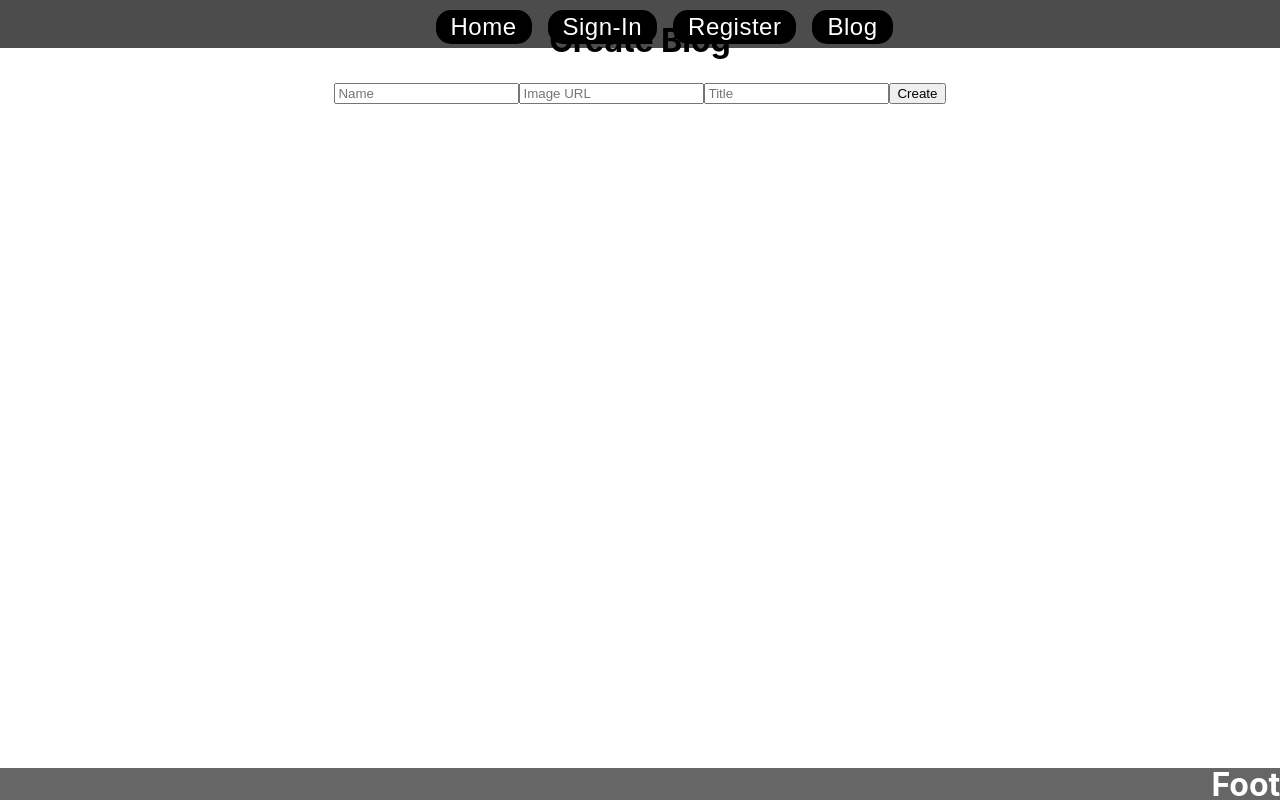
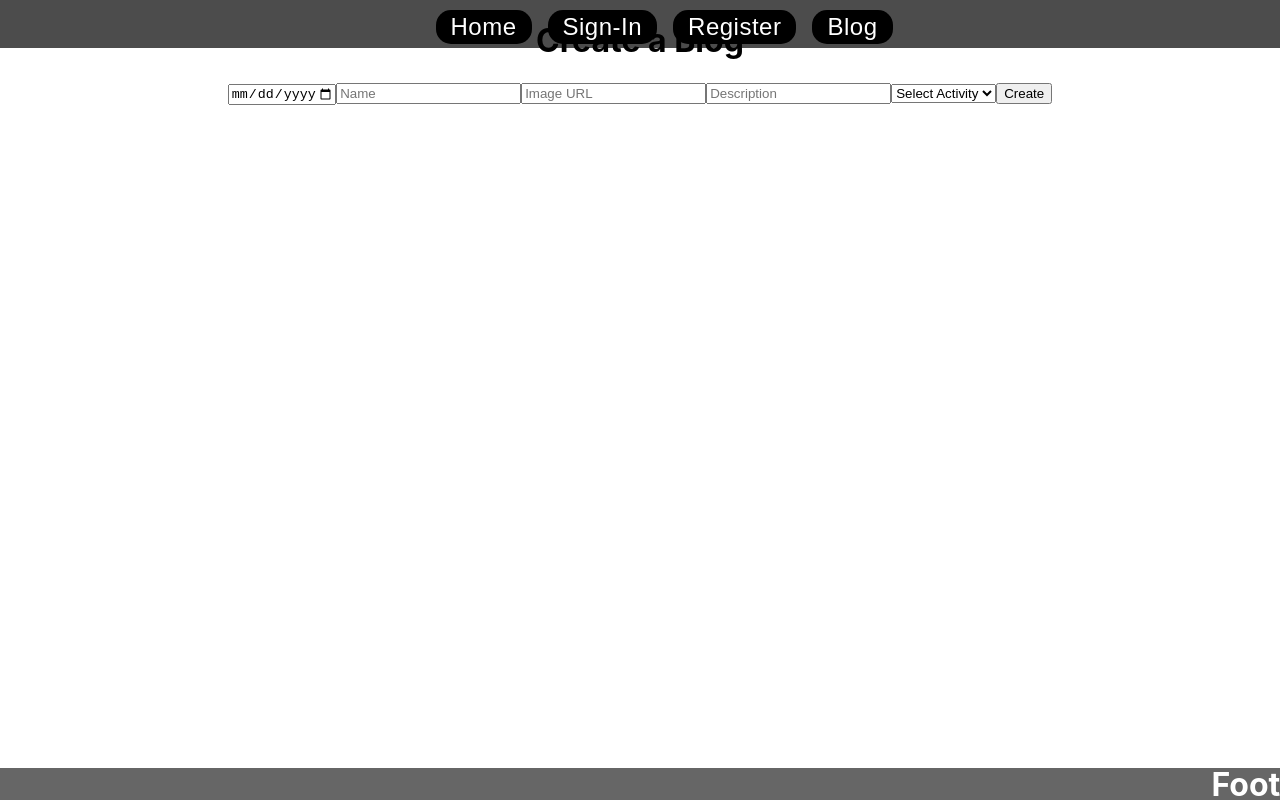
Before and after one commit to ellenell/ocean-app-frontend, a React (Create React App) app: page /blog/create in a window 1280 px wide. Built offline with nearby package versions, Linux system fonts and the light colour scheme; no server answers.

Commit message:
formatted my dates and attempted to get type of activity from my schema

```diff
--- a/src/pages/Create.js
+++ b/src/pages/Create.js
@@ -3,23 +3,28 @@ import { useNavigate } from "react-router-dom";
 
 const Create = ({ createBlog }) => {
   const [newBlog, setNewBlog] = useState({
+    date: "",
     name: "",
     image: "",
-    title: ""
+    description: "",
+    activity: ""
   });
   const navigate = useNavigate();
 
   const handleChange = (event) => {
-    setNewBlog({ ...newBlog, [event.target.name]: event.target.value });
+    const { name, value } = event.target;
+    setNewBlog({ ...newBlog, [name]: value });
   };
 
   const handleSubmit = (event) => {
     event.preventDefault();
     createBlog(newBlog);
     setNewBlog({
+      date: "",
       name: "",
       image: "",
-      title: ""
+      description: "",
+      typeofactivity: ""
     });
 
     // Redirect to the Show page after creating the blog
@@ -28,8 +33,17 @@ const Create = ({ createBlog }) => {
 
   return (
     <div>
-      <h1>Create Blog</h1>
+      <h1>Create a Blog</h1>
       <form onSubmit={handleSubmit}>
+      <input
+          type="date"
+          value={newBlog.date}
+          id="start"
+          name="date"
+          min="2018-01-01"
+          max="2050-12-31"
+          onChange={handleChange}
+        />
         <input
           type="text"
           name="name"
@@ -46,11 +60,18 @@ const Create = ({ createBlog }) => {
         />
         <input
           type="text"
-          name="title"
-          value={newBlog.title}
+          name="description"
+          value={newBlog.description}
           onChange={handleChange}
-          placeholder="Title"
+          placeholder="Description"
         />
+        <select name="activity" id="activity" onChange={handleChange} value={newBlog.typeofactivity}>
+          <option value="">Select Activity</option>
+          <option value="surfing">Surfing</option>
+          <option value="kayaking">Kayaking</option>
+          <option value="sailing">Sailing</option>
+          <option value="swimming">Swimming</option>
+        </select>
         <button type="submit">Create</button>
       </form>
     </div>
--- a/src/pages/HomePage.js
+++ b/src/pages/HomePage.js
@@ -26,13 +26,13 @@ function HomePage() {
   return (
     <div className="homepage" style={mainDivStyle}>
       <div>
-        <h2>IS IT OCEAN TIME?</h2>
+        <h2>OCEAN TIME</h2>
         <p>What can I do in the ocean today?</p>
+        <Link to="/surfing-weather">
+          <button style={buttonStyle}>SURFING?</button>
+        </Link>
         <Link to="/kayaking-weather">
           <button style={buttonStyle}>KAYAKING?</button>
-        </Link>
-        <Link to="/surfing-weather">
-          <button style={buttonStyle}>SURFING?</button>
         </Link>
         <Link to="/snorkel-weather">
           <button style={buttonStyle}>SNORKELING?</button>
--- a/src/pages/Index.js
+++ b/src/pages/Index.js
@@ -1,6 +1,8 @@
 import React from 'react';
 import { useState } from "react";
 import {Link} from "react-router-dom"
+
+
 
 const Index = (props) => {
   console.log(props,"props here")
@@ -9,6 +11,7 @@ const Index = (props) => {
     return props.blog.map((blog) => (
       <div key={blog._id} className="blog">
         <Link to={`/blog/${blog._id}`}><h1>{blog.name}</h1></Link>
+        <h3>{formatDate(blog.date)}</h3>
         <img src={blog.image} alt={blog.name} />
         <h3>{blog.title}</h3>
       </div>
@@ -16,8 +19,20 @@ const Index = (props) => {
   };
 
   const loading = () => {
-    return <h1>Loading...</h1>;
+    return <h1>Loading</h1>;
   };
+
+  const formatDate = (dateString) => {
+    const options = {
+      weekday: "long",
+      year: "numeric",
+      month: "long",
+      day: "numeric"
+    };
+    const formattedDate = new Date(dateString).toLocaleDateString("en-US", options);
+    return formattedDate;
+  };
+
   return (props.blog ? loaded() : loading());
 }
 
--- a/src/pages/Show.js
+++ b/src/pages/Show.js
@@ -8,15 +8,29 @@ const Show = (props) => {
   const blogs = blog && blog.find((p) => p._id === id);
 
   if (!blogs) {
-    return <p>Loading...</p>;
+    return <p>Loading</p>;
   }
+
+  const optionsForDate = {
+    weekday: "long",
+    year: "numeric",
+    month: "long",
+    day: "numeric"
+  };
+  const formattedDate = new Date(blogs.date).toLocaleDateString("en-US", optionsForDate);
+
 
   return (
     <div className="blogs">
       <h1>{blogs.name}</h1>
-      <h2>{blogs.title}</h2>
+      <h2>{formattedDate}</h2>
+      <h2>{blogs.description}</h2>
+      <h2>{blogs.typeofactivity}</h2>
       <img src={blogs.image} alt={blogs.name} />
-
+      <br>
+      </br>
+      <br>
+      </br>
       <Link to="/blog/create">Create a Blog</Link>
 
     </div>
```
